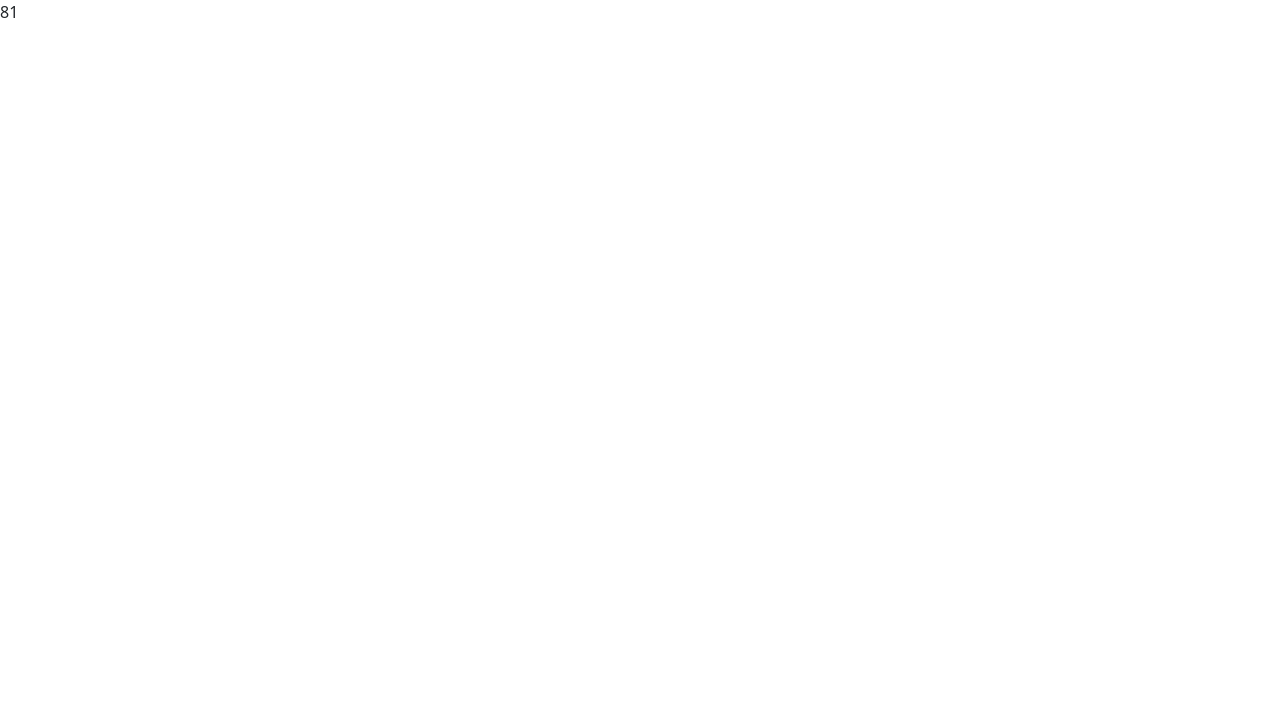
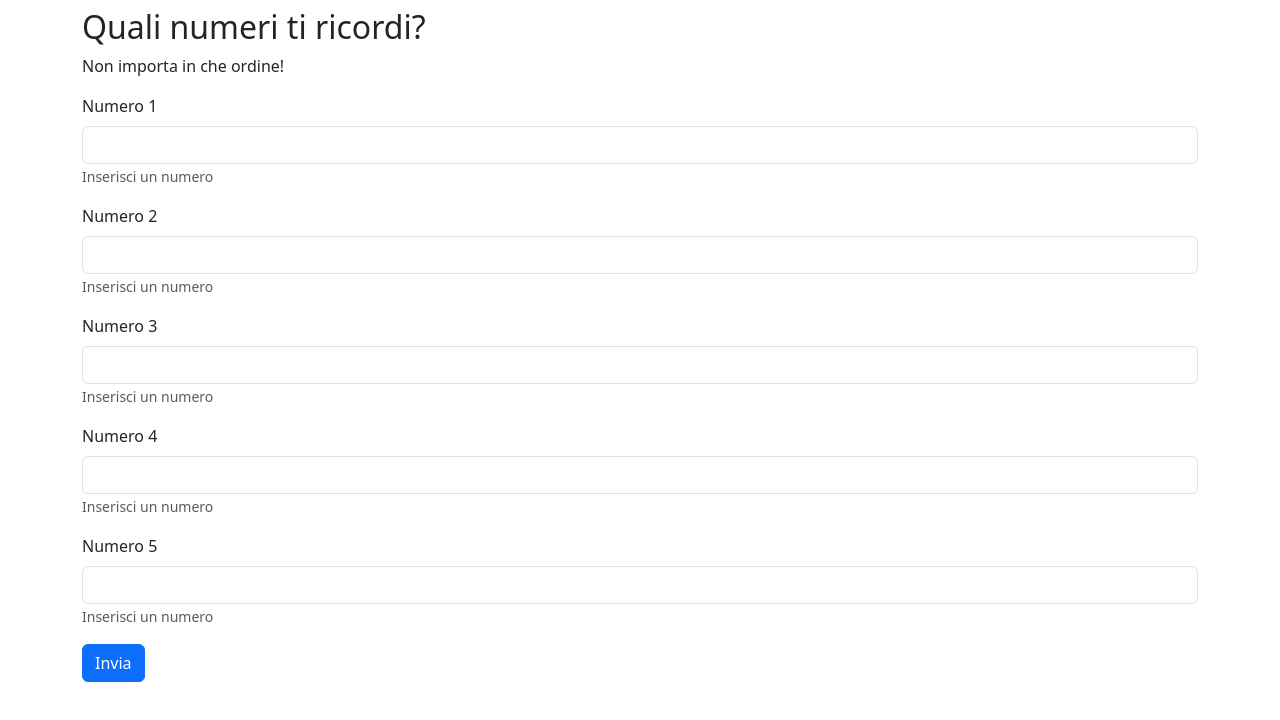
Before and after one commit to Diana-Petruccetti/js-simon, a plain HTML site: page index.html in a window 1280 px wide. Drawn offline with nearby package versions, Linux system fonts and the light colour scheme.

Commit message:
exercise completed

```diff
--- a/assets/js/main.js
+++ b/assets/js/main.js
@@ -24,7 +24,86 @@ funzioni
 // generazione numeri casuali (come generarli e come metterli in un array)
 // dopo averli messi in pagina, come si fanno sparire?
 
-for (var i = 0; i < 5; i++) {
-  document.getElementById("number").innerHTML = Math.floor(Math.random() * 99);
-  console.log("number");
-  }
+
+// Fase 1: Raccolta Dati
+const displayEl = document.querySelector('.display');
+console.log(displayEl);
+
+const guessEl = document.querySelector('.guess_numbers');
+console.log(guessEl);
+
+const formEl = document.querySelector('.form');
+console.log(formEl);
+
+/* Genera numeri random */
+const randNumbers = generateRandomNumbers(5);
+console.log(randNumbers);
+
+/* stampali nel DOM */
+displayEl.innerHTML = randNumbers.join(',');
+
+setTimeout(() => {
+    /* Nascondi i numeri dopo 5 secondi */
+    displayEl.innerHTML = '';
+    /* Mostra il form dopo 5 secondi */
+    guessEl.classList.remove('d-none');
+
+}, 5000)
+
+let guess_numbers;
+/* Metti un evento al form */
+formEl.addEventListener('submit', function (e) {
+    e.preventDefault()
+    /* Leggi le values submitted */
+    guess_numbers = [
+        Number(e.target.numb_1.value),
+        Number(e.target.numb_2.value),
+        Number(e.target.numb_3.value),
+        Number(e.target.numb_4.value),
+        Number(e.target.numb_5.value),
+    ]
+
+    console.log('numeri da indovinare', randNumbers);
+
+    console.log('numeri indovinati', guess_numbers);
+
+    const guessedCorrectly = findScore(guess_numbers, randNumbers);
+    console.log(guessedCorrectly, guessedCorrectly.length);
+    /* Stampa l'output */
+    printScore(displayEl, guessedCorrectly, guessEl)
+
+})
+
+function printScore(displayEl, guessedCorrectly, guessEl){
+    displayEl.innerHTML = `Punteggio:${guessedCorrectly.length} | Hai trovato: ${guessedCorrectly.join(',')}`
+    guessEl.classList.add('d-none')
+}
+
+function findScore(guess_numbers, randNumbers) {
+    /* Salva i numeri indovinati correttamente */
+    const guessedCorrectly = []
+    /* Controlla se il numero indovinato è incluso */
+    for (let index = 0; index < guess_numbers.length; index++) {
+        const numb = guess_numbers[index];
+
+        /* Controlla se i numeri random includono i numeri submitted */
+        if (randNumbers.includes(numb)){
+            /* Se trovato, salva su un altro array */
+            guessedCorrectly.push(numb)
+        }
+
+    }
+    return guessedCorrectly;
+}
+
+function generateRandomNumbers(max){
+
+    const randNumbers = []
+    for (let i = 0; i < max; i++) {
+        const numb = Math.ceil(Math.random() * 99)
+        randNumbers.push(numb)
+    }
+
+    return randNumbers
+
+}
--- a/index.html
+++ b/index.html
@@ -8,15 +8,50 @@
     <link rel="stylesheet" href="./assets/css/style.css">
 </head>
 <body>
+    <main>
+        <div class="container">
 
-    <div id="number">
-        <span></span>
-        <span></span>
-        <span></span>
-        <span></span>
-        <span></span>
-    </div>
+            <h1 class="display"></h1>
 
-    <script src="./assets/js/main.js"></script>
+            <section class="guess_numbers d-none">
+                <h2>Quali numeri ti ricordi?</h2>
+                <p>Non importa in che ordine!</p>
+
+                <form>
+                    <div class="mb-3">
+                        <label for="numb_1" class="form-label">Numero 1</label>
+                        <input type="number" class="form-control" name="numb_1" id="numb_1" aria-describedby="helpId">
+                        <small id="helpId" class="form-text text-muted">Inserisci un numero</small>
+                    </div>
+                    <div class="mb-3">
+                        <label for="numb_2" class="form-label">Numero 2</label>
+                        <input type="number" class="form-control" name="numb_2" id="numb_2" aria-describedby="helpId">
+                        <small id="helpId" class="form-text text-muted">Inserisci un numero</small>
+                    </div>
+                    <div class="mb-3">
+                        <label for="numb_3" class="form-label">Numero 3</label>
+                        <input type="number" class="form-control" name="numb_3" id="numb_3" aria-describedby="helpId">
+                        <small id="helpId" class="form-text text-muted">Inserisci un numero</small>
+                    </div>
+                    <div class="mb-3">
+                        <label for="numb_4" class="form-label">Numero 4</label>
+                        <input type="number" class="form-control" name="numb_4" id="numb_4" aria-describedby="helpId">
+                        <small id="helpId" class="form-text text-muted">Inserisci un numero</small>
+                    </div>
+                    <div class="mb-3">
+                        <label for="numb_5" class="form-label">Numero 5</label>
+                        <input type="number" class="form-control" name="numb_5" id="numb_5" aria-describedby="helpId">
+                        <small id="helpId" class="form-text text-muted">Inserisci un numero</small>
+                    </div>
+
+                    <button type="submit" class="btn btn-primary">
+                        Invia
+                    </button>
+                </form>
+            </section>
+
+            <script src="./assets/js/main.js"></script>
+        </div>
+    </main>
 </body>
 </html>
```
